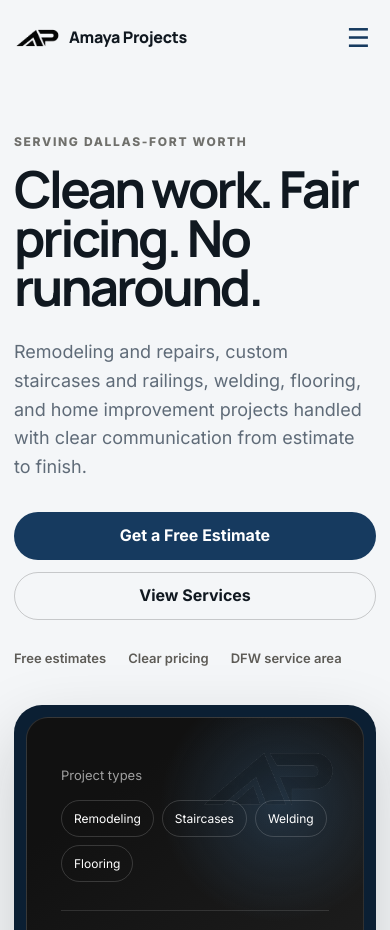
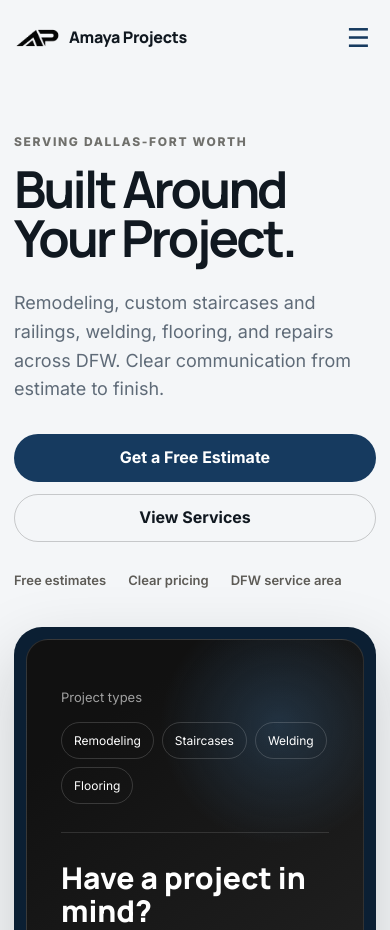
Before and after one commit to amayaprojectsllc-maker/Amaya-Projects-site, a plain HTML site: page index.html in a window 390 px wide. Shown: the top 930 px of the page. Drawn offline with Linux system fonts and the light colour scheme.

Commit message:
Add files via upload

```diff
--- a/index.html
+++ b/index.html
@@ -38,9 +38,9 @@
       <div class="container hero-grid">
         <div class="hero-copy">
           <p class="eyebrow">Serving Dallas-Fort Worth</p>
-          <h1>Clean work. Fair pricing. No runaround.</h1>
+          <h1>Built Around Your Project.</h1>
           <p class="hero-text">
-            Remodeling and repairs, custom staircases and railings, welding, flooring, and home improvement projects handled with clear communication from estimate to finish.
+            Remodeling, custom staircases and railings, welding, flooring, and repairs across DFW. Clear communication from estimate to finish.
           </p>
 
           <div class="hero-actions">
@@ -57,7 +57,6 @@
 
         <div class="hero-card">
           <div class="hero-card-inner">
-            <img class="hero-logo-watermark" src="logo-mark.png?v=7" alt="" aria-hidden="true" />
             <p class="mini-label">Project types</p>
             <div class="project-tags">
               <span>Remodeling</span>
@@ -82,7 +81,7 @@
             <h2>Home improvement without the headache.</h2>
           </div>
           <p>
-            Straightforward project management, dependable subcontractors, and one point of contact from start to finish.
+            Straightforward project management, clear communication, and one point of contact from start to finish.
           </p>
         </div>
 
--- a/styles.css
+++ b/styles.css
@@ -425,7 +425,7 @@ h3 {
 }
 
 .quote-section {
-  background: #e9e5dc;
+  background: #ffffff;
 }
 
 .quote-grid {
@@ -681,15 +681,6 @@ footer {
   overflow: hidden;
 }
 
-.hero-logo-watermark {
-  position: absolute;
-  top: 34px;
-  right: 30px;
-  width: min(180px, 42%);
-  opacity: .12;
-
-  pointer-events: none;
-}
 
 @media (max-width: 560px) {
   .brand-mark {
@@ -700,10 +691,4 @@ footer {
   .brand {
     gap: 8px;
   }
-
-  .hero-logo-watermark {
-    width: 145px;
-    right: 22px;
-    top: 26px;
-  }
 }
```
